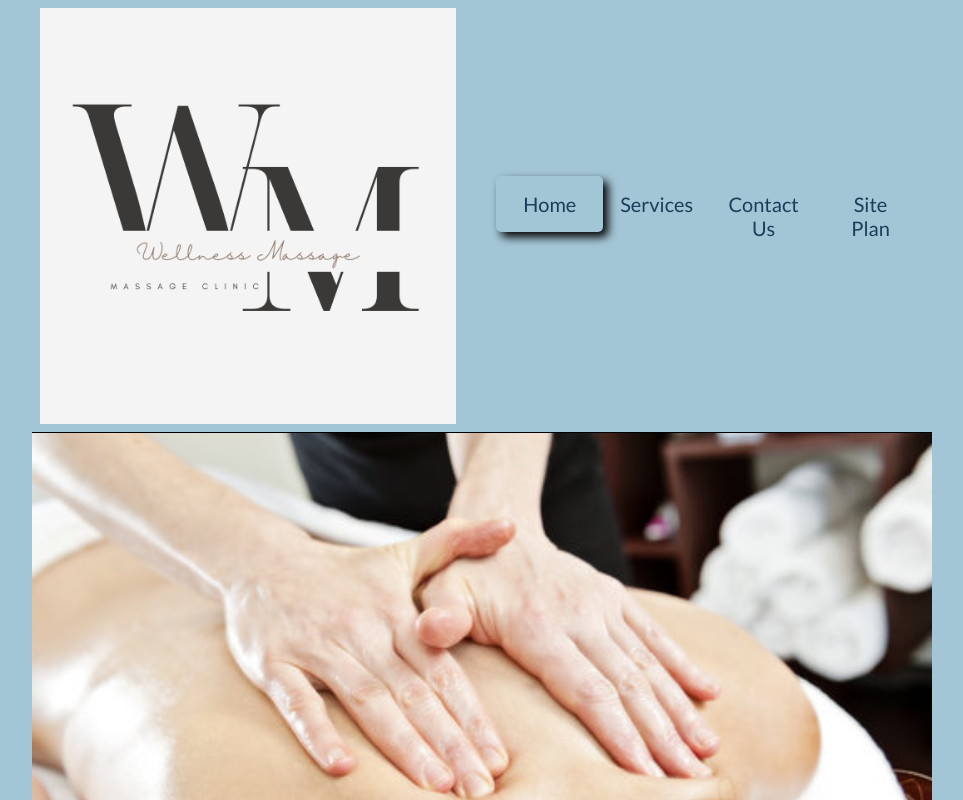
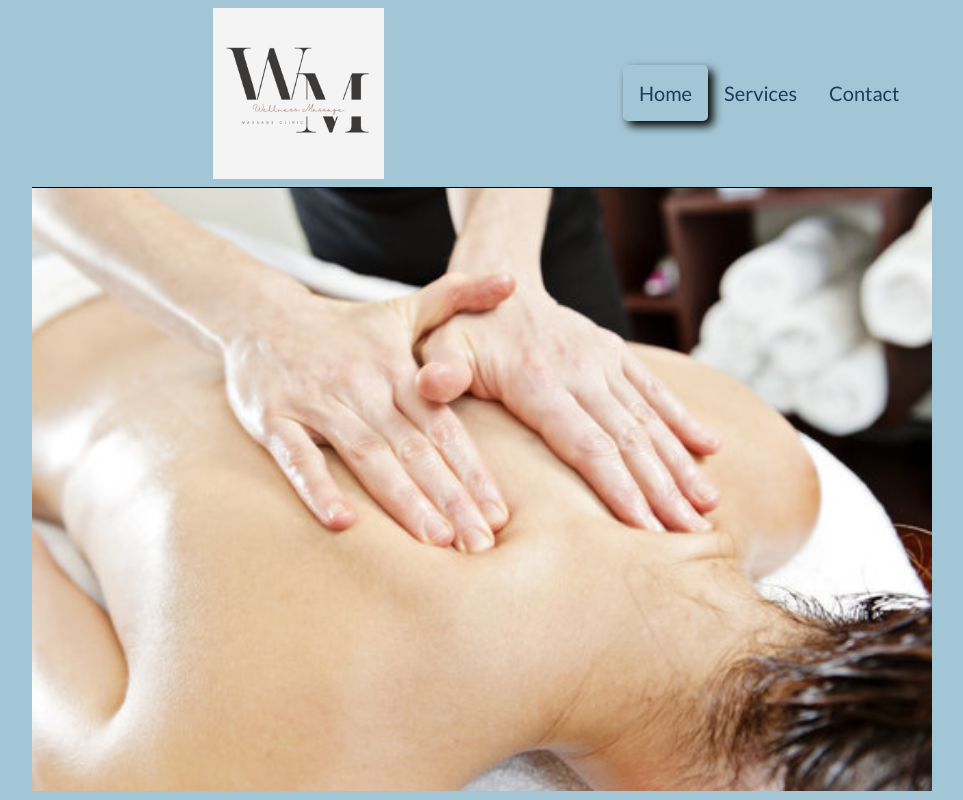
Before and after one commit to wesleyleehopkins/wdd130ish, a plain HTML site: page massage/index.html in a window 1280 px wide. Shown: the top 800 px of the page, without its empty margins (158-1121 px from the left). Drawn offline with Linux system fonts and the light colour scheme.

Commit message:
style: Update navigation styling and add logo to all pages

```diff
--- a/massage/index.html
+++ b/massage/index.html
@@ -19,8 +19,7 @@
             <ul class='navigation'>
                 <li><a id="active" href="index.html">Home</a></li>
                 <li> <a href="services.html">Services</a></li>
-                <li><a href="contact_us.html">Contact Us</a></li>
-                <li><a href="site-plan.html">Site Plan</a></li>
+                <li><a href="contact_us.html">Contact</a></li>
             </ul>
         </nav>
     </header>
@@ -76,7 +75,8 @@
                 </div>
                 <div class="review_2">
                     <img src="images/user_icon.webp" alt="review2" height="100px" width="100px">
-                <p>"I have been going to Wellness Massage for years and I wouldn't go anywhere else! The therapists are
+                    <p>"I have been going to Wellness Massage for years and I wouldn't go anywhere else! The therapists
+                        are
                         amazing
                         and the prices are unbeatable. I always leave feeling refreshed and rejuvenated!"</p>
                 </div>
@@ -89,9 +89,13 @@
             </div>
 
             <footer>
+                <div id='foot_note'>
                     <p> Wellness Massage &copy; 2024 - Wesley Hopkins</p>
-            <p><a href="site-plan.html">Site Plan</a></p>
-            <p><a href="contact_us.html"></a>Contact Us</p>
+                </div>
+                <div id="contact_info" <p><a href="site-plan.html">Site Plan</a></p>
+                    <div class="button-box">
+                        <a id='contact_us' href="contact_us.html">Contact Us</a>
+                    </div>
                     <div class="social">
                         <a href="https://facebook.com" target="_blank">
                             <img src="images/facebook.png" alt="fb icon">
--- a/massage/styles/style.css
+++ b/massage/styles/style.css
@@ -58,7 +58,10 @@ nav {
     grid-column: 2;
     grid-row: 1/3;
 }
-
+#logo_link {
+    height: 33%;
+    width: 33%;
+}
 .navigation li a:hover,
 .navigation li button:hover,
 #active:hover,
@@ -215,6 +218,7 @@ footer {
 
 
 
+
 @media only screen and (max-width: 600px) {
     #hero-box img, #open img, .review img {
         width: 100%;
```
Lines whose indentation alone changed are shown as unchanged.
